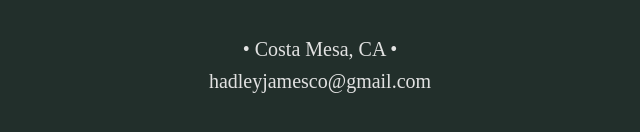
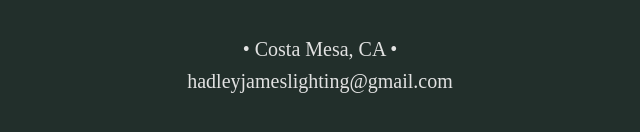
Before and after one commit to claireolmstead/HadleyJamesLighting, a website built with Parcel: page index.html in a window 1280 px wide. Shown: the part 568-700 px from the top of the page, 320-960 px from the left. Built offline with nearby package versions, Linux system fonts and the light colour scheme.

Commit message:
update email

```diff
--- a/index.html
+++ b/index.html
@@ -29,7 +29,7 @@
     <h1 class="content__title" data-aos="fade-up">Hadley James & CO. <div class="content__subTitle">— Lighting —</div></h1>
     <div class="content__footer">
       <p>•  Costa Mesa, CA  •</p>
-      <a class="content__email" href="mailto:hadleyjamesco@gmail.com">hadleyjamesco@gmail.com</a>
+      <a class="content__email" href="mailto:hadleyjameslighting@gmail.com">hadleyjameslighting@gmail.com</a>
     </div>
   </div>
 
```
